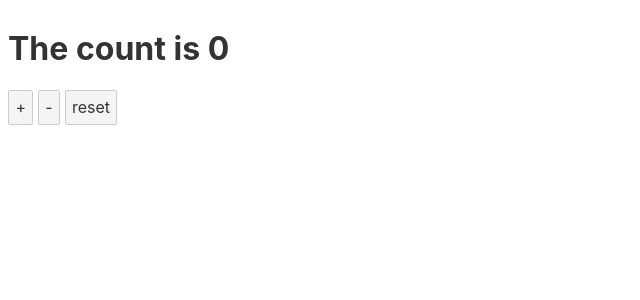
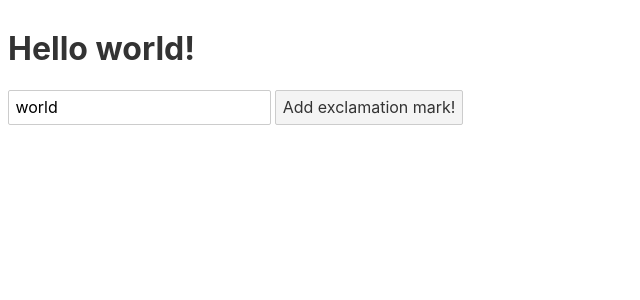
Before and after one commit to kkata/svelte-tutorial, a Svelte app: page / in a window 1280 px wide. Shown: the top 300 px of the page, without its empty margins (0-640 px from the left). Built offline with nearby package versions, Linux system fonts and the light colour scheme.

Commit message:
Store Storebindings

```diff
--- a/src/App.svelte
+++ b/src/App.svelte
@@ -1,9 +1,8 @@
 <script>
-import { count } from "./stores.js";
+import { name, greeting } from "./stores.js";
 </script>
 
-<h1>The count is {$count}</h1>
+<h1>{$greeting}</h1>
+<input bind:value="{$name}" />
 
-<button on:click="{count.increment}">+</button>
-<button on:click="{count.decrement}">-</button>
-<button on:click="{count.reset}">reset</button>
+<button on:click="{() => ($name += '!')}">Add exclamation mark!</button>
--- a/src/stores.js
+++ b/src/stores.js
@@ -1,20 +1,5 @@
-import { writable } from "svelte/store";
+import { writable, derived } from "svelte/store";
 
-function createCount() {
-  const { subscribe, set, update } = writable(0);
+export const name = writable("world");
 
-  return {
-    subscribe,
-    increment: () => {
-      update((n) => n + 1);
-    },
-    decrement: () => {
-      update((n) => n - 1);
-    },
-    reset: () => {
-      set(0);
-    },
-  };
-}
-
-export const count = createCount();
+export const greeting = derived(name, ($name) => `Hello ${$name}!`);
```
